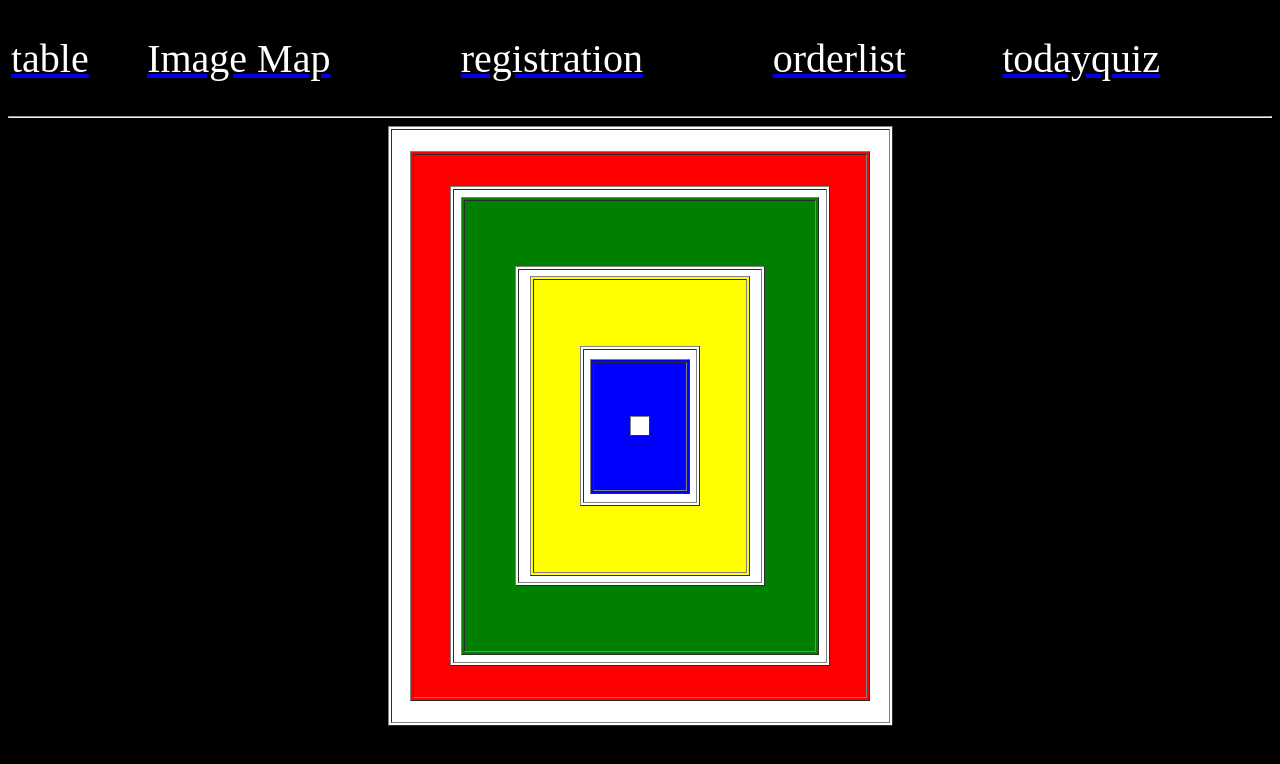
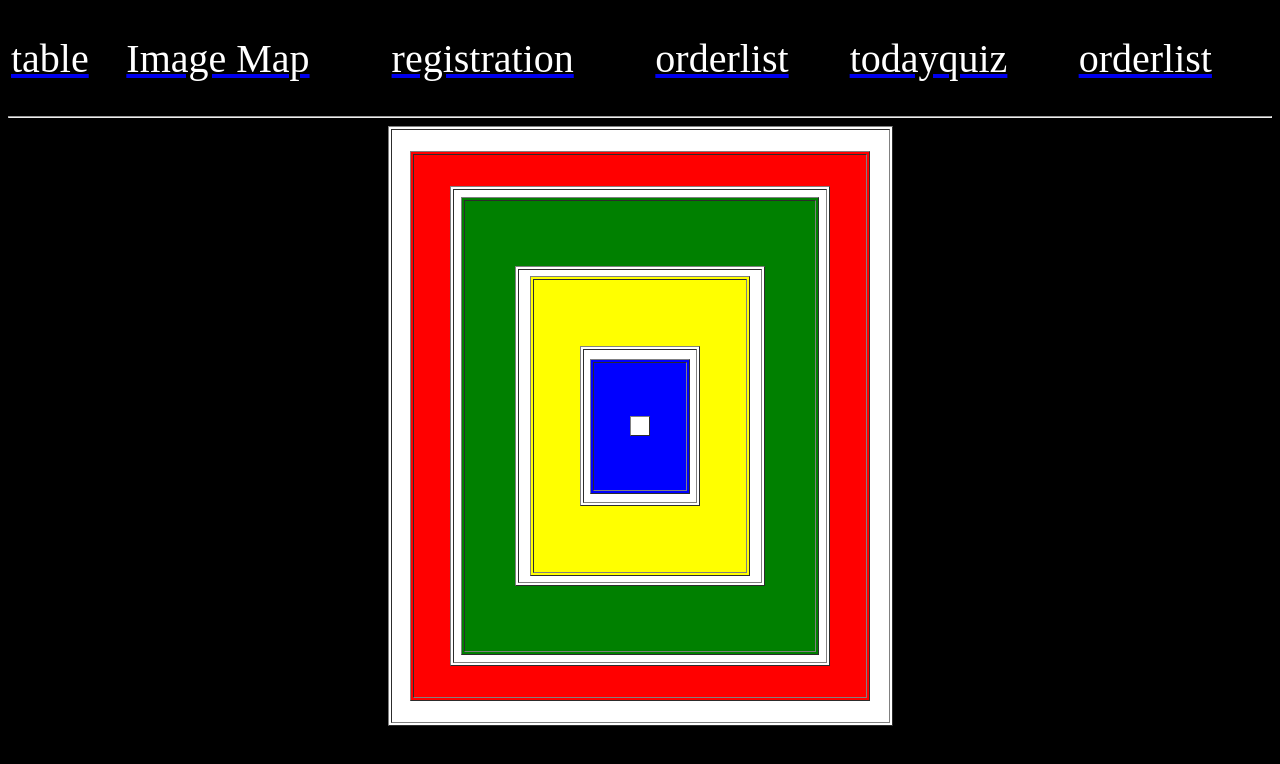
Before and after one commit to Diveshsachdeva/-HTML-all-classs-work, a plain HTML site: page index.html in a window 1280 px wide. Drawn offline with Linux system fonts and the light colour scheme.

Commit message:
Update index.html

```diff
--- a/index.html
+++ b/index.html
@@ -15,6 +15,7 @@
                <td><a href="registration.html" style="font-size:40px"> <font color="white"> registration</font> </a> </td>
                <td> <a href="orderlist.html" style="font-size:40px"> <font color="white"> orderlist</font> </a> </td>
  <td><a href="todayquiz.html" style="font-size:40px"> <font color="white">todayquiz </font> </a> </td>
+            <td> <a href="audio video.html" style="font-size:40px"> <font color="white"> orderlist</font> </a> </td>
             </td>
         </tr>
     </table>
```
